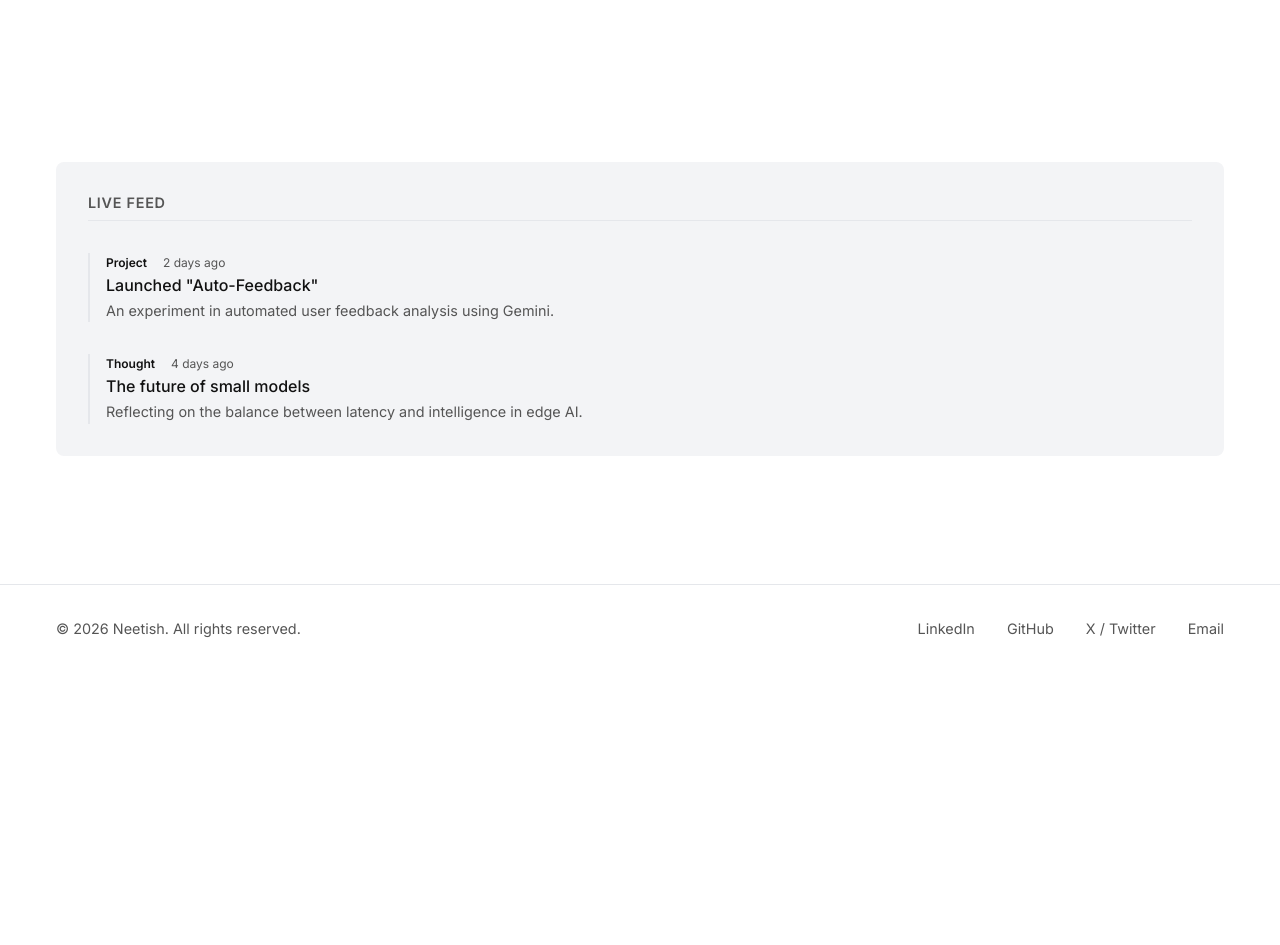
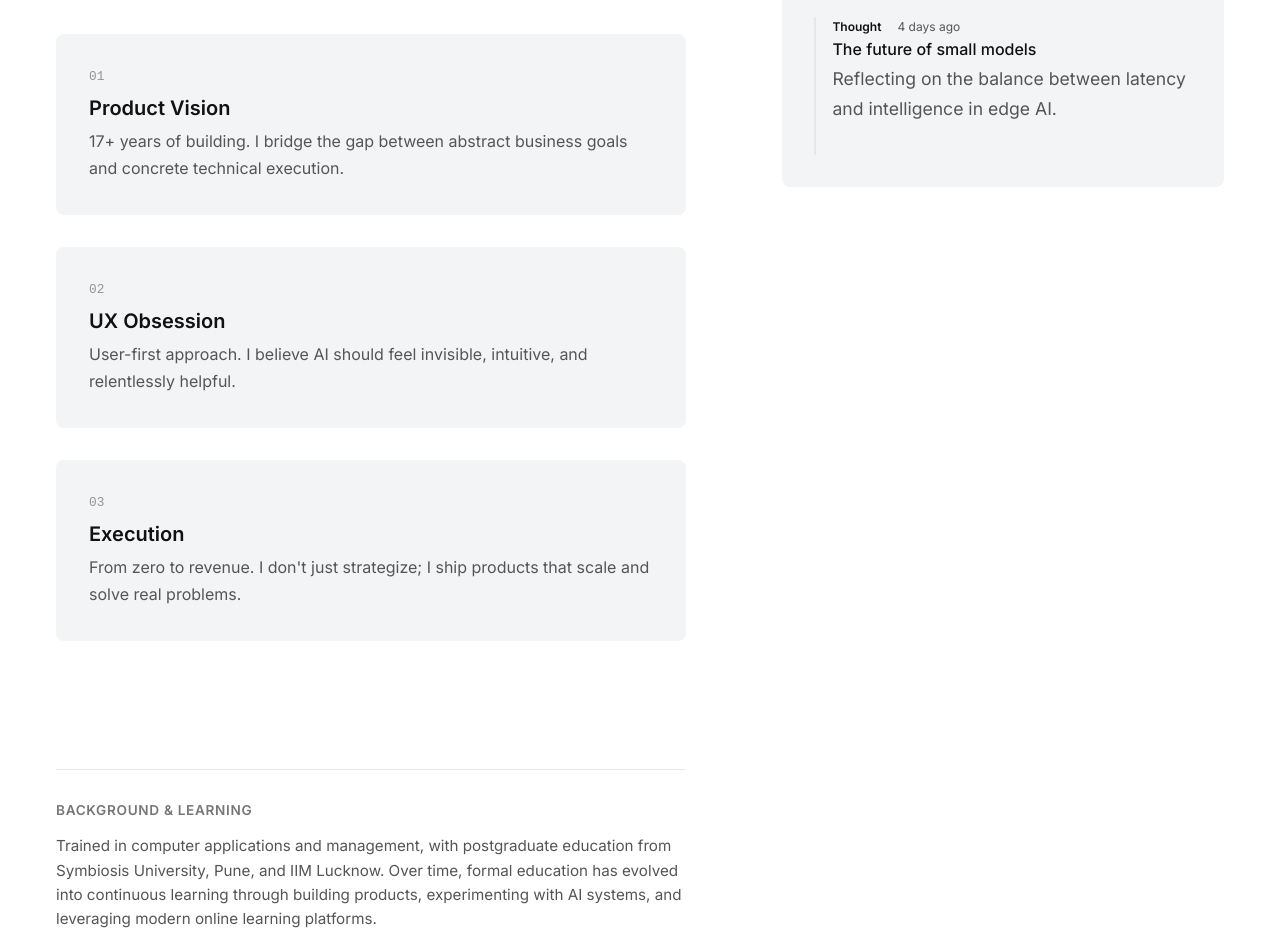
Before and after one commit to neetishtewari/neetishai, a Next.js app: page / in a window 1280 px wide. Shown: the part 1107-2052 px from the top of the page. Before the commit the page ends 1779 px from the top, so only its background shows below. Built offline with nearby package versions, Linux system fonts and the light colour scheme; no server answers.

Commit message:
Content: Final updates for Home page layout and About sections

```diff
--- a/app/page.module.css
+++ b/app/page.module.css
@@ -106,6 +106,10 @@
     gap: var(--spacing-lg);
     align-items: start;
   }
+
+  .pillars {
+    grid-template-columns: repeat(3, 1fr);
+  }
 }
 
 .intro h2 {
@@ -119,6 +123,69 @@
   line-height: 1.7;
   color: var(--text-secondary);
   margin-bottom: var(--spacing-md);
+}
+
+.backgroundSection {
+  margin-top: var(--spacing-xl);
+  padding-top: var(--spacing-md);
+  border-top: 1px solid var(--border);
+}
+
+.backgroundSection h4 {
+  font-size: 0.85rem;
+  font-weight: 600;
+  text-transform: uppercase;
+  letter-spacing: 0.05em;
+  color: var(--text-secondary);
+  margin-bottom: var(--spacing-sm);
+  opacity: 0.8;
+}
+
+.backgroundSection p {
+  font-size: 0.95rem;
+  color: var(--text-secondary);
+  line-height: 1.6;
+  margin-bottom: 0;
+}
+
+.pillars {
+  display: grid;
+  grid-template-columns: 1fr;
+  gap: var(--spacing-md);
+  margin-top: var(--spacing-md);
+}
+
+.pillar {
+  padding: var(--spacing-md);
+  background: var(--gray-light);
+  border-radius: var(--radius-md);
+  border: 1px solid transparent;
+  transition: all 0.2s ease;
+}
+
+.pillar:hover {
+  border-color: var(--border);
+  background: var(--background);
+}
+
+.pillarNumber {
+  display: block;
+  font-size: 0.8rem;
+  font-family: monospace;
+  color: var(--text-secondary);
+  margin-bottom: 0.5rem;
+  opacity: 0.6;
+}
+
+.pillar h3 {
+  font-size: 1.25rem;
+  margin-bottom: 0.5rem;
+  color: var(--foreground);
+}
+
+.pillar p {
+  font-size: 1rem;
+  margin-bottom: 0;
 }
 
 /* Live Feed Section */
--- a/app/page.tsx
+++ b/app/page.tsx
@@ -30,22 +30,57 @@ export default function Home() {
         </a>
       </section>
 
-      {/* Intro Section */}
+      {/* Intro Section - Now wrapping both Content and LiveFeed for grid layout */}
       <section className={styles.intro}>
         <div className={styles.introContent}>
-          <h2>Curiosity. Collaboration. Code.</h2>
+          <h2>Curiosity. Collaboration. Creativity.</h2>
+
           <p>
             I build products that go from zero to revenue. I work with startups, global banks and large staffing companies to solve real problems with speed and clarity.
           </p>
           <p>
             I have been obsessed with AI for the last five to six years, with a strong focus on generative and agentic AI in the last two to three years. I thrive in complex environments, turn ambiguity into clear product decisions and drive teams from first concept to launch. I focus on shipping products that scale, earn trust and create measurable impact.
           </p>
+
+          <div className={styles.pillars}>
+            <div className={styles.pillar}>
+              <span className={styles.pillarNumber}>01</span>
+              <h3>Product Vision</h3>
+              <p>17+ years of building. I bridge the gap between abstract business goals and concrete technical execution.</p>
+            </div>
+
+            <div className={styles.pillar}>
+              <span className={styles.pillarNumber}>02</span>
+              <h3>UX Obsession</h3>
+              <p>User-first approach. I believe AI should feel invisible, intuitive, and relentlessly helpful.</p>
+            </div>
+
+            <div className={styles.pillar}>
+              <span className={styles.pillarNumber}>03</span>
+              <h3>Execution</h3>
+              <p>From zero to revenue. I don't just strategize; I ship products that scale and solve real problems.</p>
+            </div>
+          </div>
+
+          <div className={styles.backgroundSection}>
+            <h4>Background & Learning</h4>
+            <p>
+              Trained in computer applications and management, with postgraduate education from Symbiosis University, Pune, and IIM Lucknow. Over time, formal education has evolved into continuous learning through building products, experimenting with AI systems, and leveraging modern online learning platforms.
+            </p>
+          </div>
+
+          <div className={styles.backgroundSection}>
+            <h4>Learning Stack</h4>
+            <p>
+              Applied AI and product systems, learned through building, experimentation, and continuous iteration on real problems.
+            </p>
+          </div>
         </div>
-      </section>
 
-      {/* Live Feed Section */}
-      <section className={styles.liveFeedSection}>
-        <LiveFeed />
+        {/* Live Feed Section - Moved INSIDE intro to be a grid sibling */}
+        <div className={styles.liveFeedSection}>
+          <LiveFeed />
+        </div>
       </section>
 
     </div>
```
